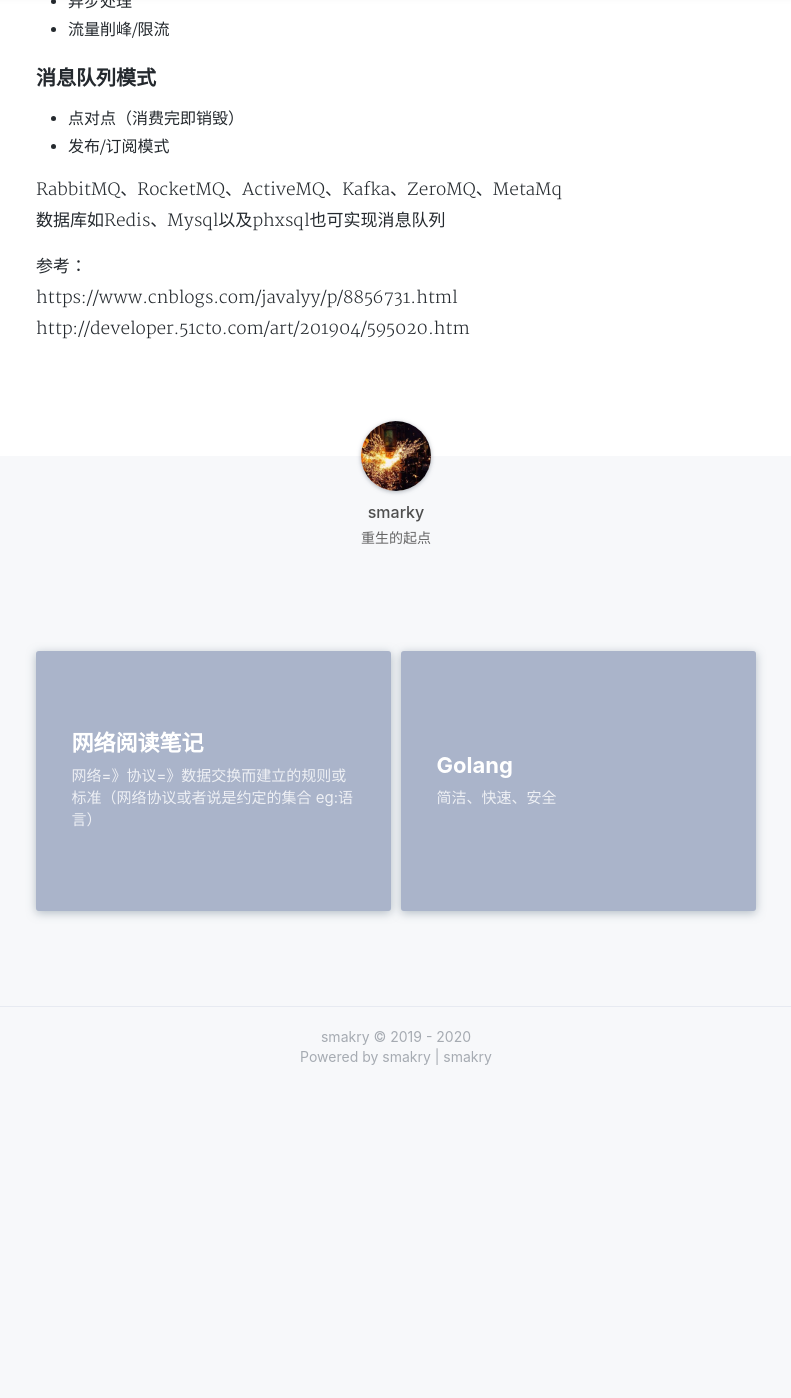
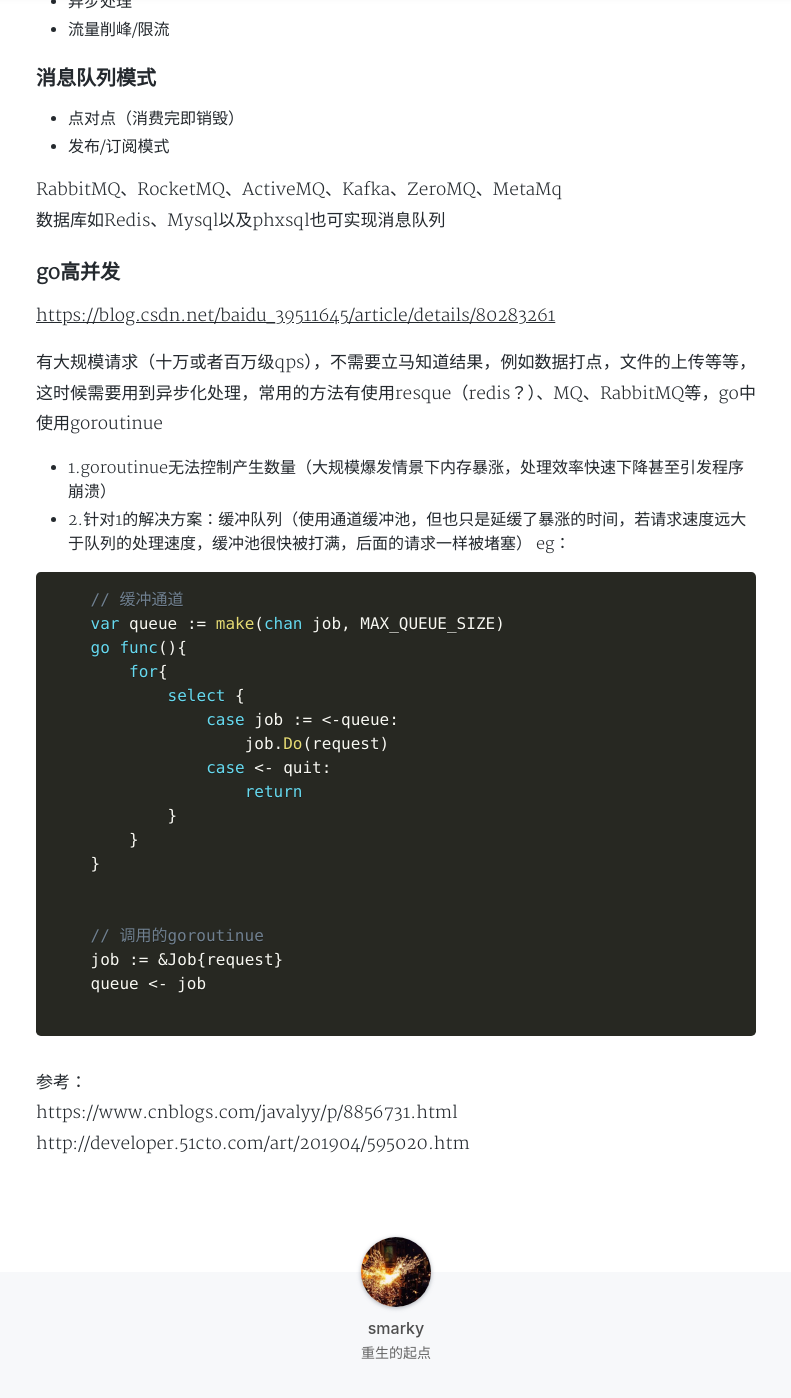
Before and after one commit to smakry/smakry.github.io, a Jekyll site: the page built from _posts/2019-09-11-消息队列阅读笔记.md, in a window 1280 px wide and 1400 px high, scrolled down 697 px. Shown: the whole window, without its empty margins (244-1035 px from the left). Built offline with Jekyll 4.4.1, drawn with Linux system fonts in a browser that asks for light colours; nearby versions of some CDN libraries; comment, search, counter and statistics services are not loaded; a style sheet for code colours, icons or effects is not loaded; before the commit the page ends 1784 px from its top, so only the background shows below that.

Commit message:
高并发及mysql性能解读

`````diff
--- a/_posts/2019-09-11-消息队列阅读笔记.md
+++ b/_posts/2019-09-11-消息队列阅读笔记.md
@@ -26,6 +26,36 @@ tags: 消息队列 阅读笔记
 RabbitMQ、RocketMQ、ActiveMQ、Kafka、ZeroMQ、MetaMq
 数据库如Redis、Mysql以及phxsql也可实现消息队列
 
+### go高并发
+
+<https://blog.csdn.net/baidu_39511645/article/details/80283261>
+
+有大规模请求（十万或者百万级qps），不需要立马知道结果，例如数据打点，文件的上传等等，这时候需要用到异步化处理，常用的方法有使用resque（redis？）、MQ、RabbitMQ等，go中使用goroutinue
+
+- 1.goroutinue无法控制产生数量（大规模爆发情景下内存暴涨，处理效率快速下降甚至引发程序崩溃）
+- 2.针对1的解决方案：缓冲队列（使用通道缓冲池，但也只是延缓了暴涨的时间，若请求速度远大于队列的处理速度，缓冲池很快被打满，后面的请求一样被堵塞） eg：
+
+```go
+	// 缓冲通道
+	var queue := make(chan job, MAX_QUEUE_SIZE)
+	go func(){
+		for{
+			select {
+				case job := <-queue:
+					job.Do(request)
+				case <- quit:
+					return
+			}
+		}
+	}
+
+
+	// 调用的goroutinue
+	job := &Job{request}
+	queue <- job
+
+````
+
 参考：
 https://www.cnblogs.com/javalyy/p/8856731.html
 http://developer.51cto.com/art/201904/595020.htm
`````
Also changed, not shown: _posts/2019-09-09-GO.md (+8 -0 lines), _posts/2019-12-23-MySQL笔记.md (+15 -5 lines).
